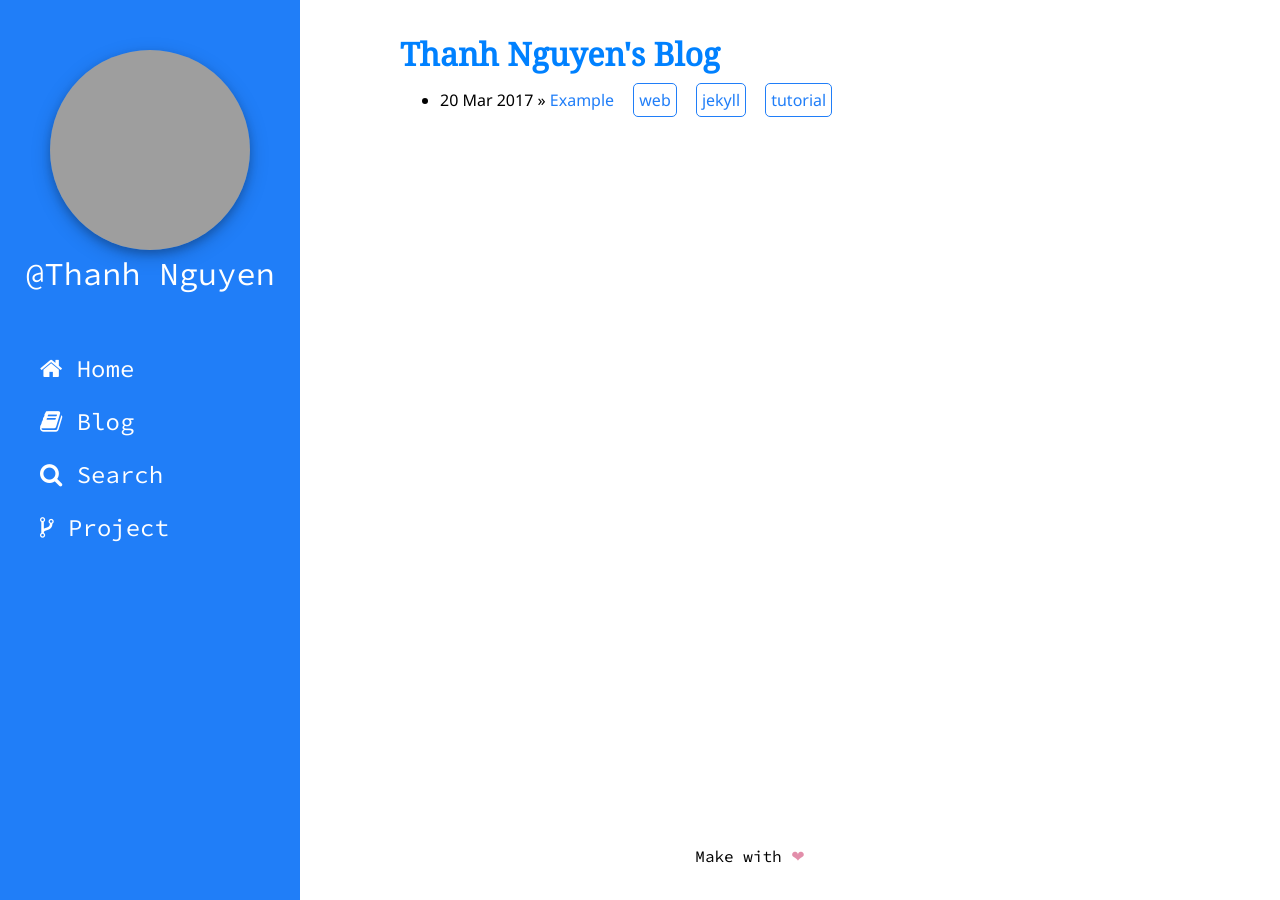
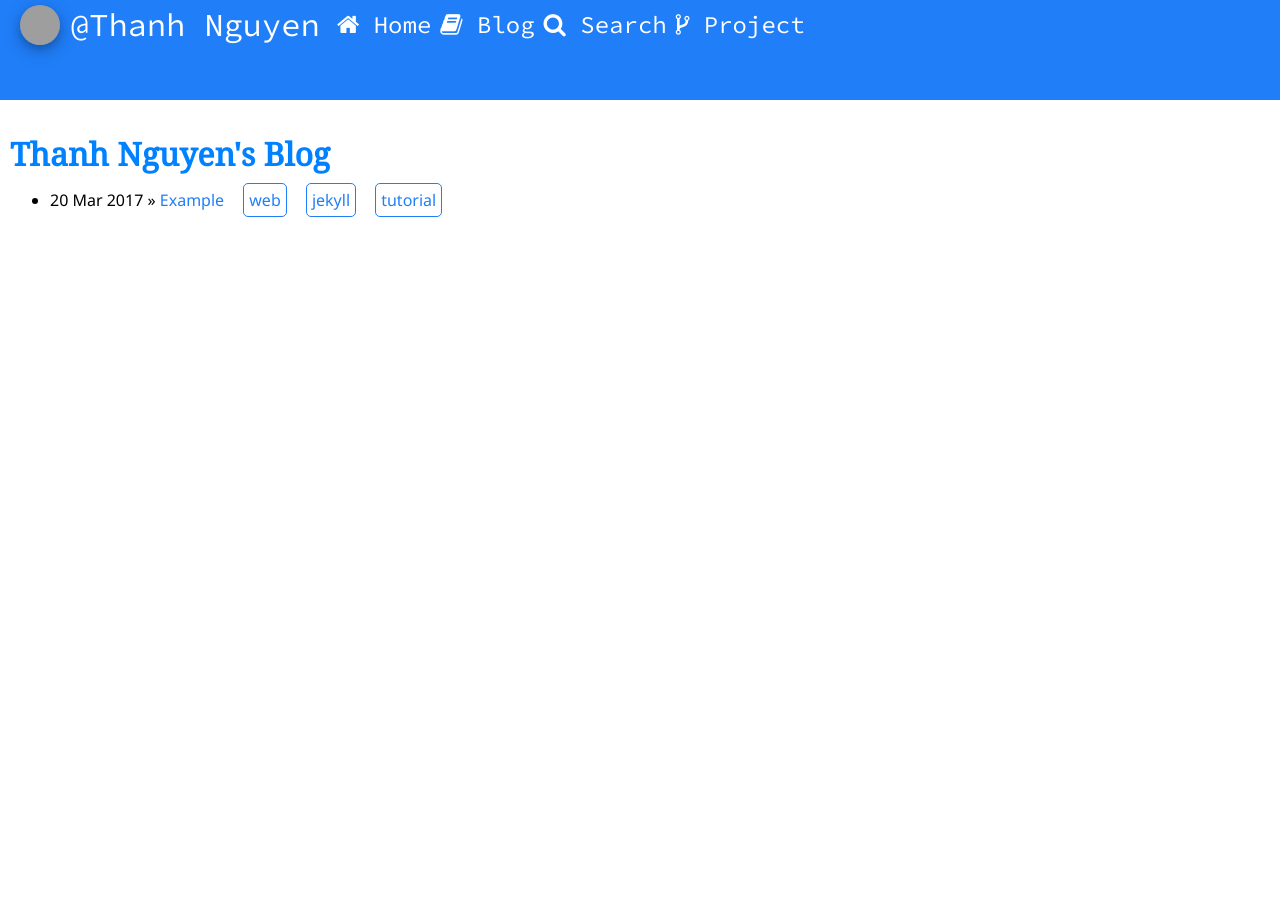
Before and after one commit to thanhnguyenq/thanhnguyenq.github.io, a Jekyll site: the page built from pages/blog/index.html, in a window 1280 px wide and 900 px high. Built offline with Jekyll 4.4.1, drawn with Linux system fonts in a browser that asks for light colours; grey boxes are pictures that could not be loaded.

Commit message:
Test menu

```diff
--- a/_sass/_base.scss
+++ b/_sass/_base.scss
@@ -148,7 +148,7 @@ footer {
 }
 
 // Responsive
-@media screen and (max-width: 900px) , screen and (max-height: 570px) {
+@media screen and (max-width: 900px) , screen and (max-height: 570px), screen and (min-width: 850px) {
   .sidebar {
     height: 50px;
     width: 100%;
@@ -169,7 +169,7 @@ footer {
       ul {
         display: inline-block;
         position: fixed;
-        top: -16px;
+        top: 0px;
         left: 310px;
         margin: 0;
         li {
@@ -184,3 +184,37 @@ footer {
 		margin-top: 50px;
   }
 }
+@media screen and (max-width: 850px), screen and (min-width: 530px) {
+  .sidebar {
+    height: 100px;
+    width: 100%;
+    img {
+      width: 40px;
+      margin-top: 5px;
+      margin-left: 20px;
+      border-radius: 100px;
+      box-shadow: 0 4px 8px 0 rgba(0, 0, 0, 0.2), 0 6px 20px 0 rgba(0, 0, 0, 0.19);
+    }
+    p {
+      display: inline;
+      position: fixed;
+      top: 5px;
+      left: 70px;
+    }
+    .menu {
+      ul {
+        display: inline-block;
+        margin: 0;
+        margin-left: -18px;
+        li {
+          display: inline-block;
+          margin-left: 5px;
+        }
+      }
+    }
+  }
+  .container {
+    padding-left: 10px;
+		margin-top: 100px;
+  }
+}
```
